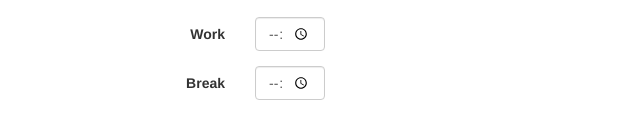
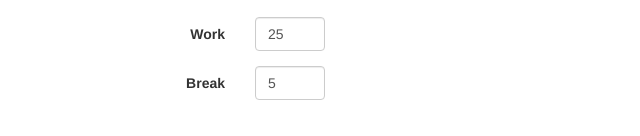
Before and after one commit to cnsheafe/pomodoro-time, a website built with webpack: page public/index.html in a window 1280 px wide. Shown: the part 360-496 px from the top of the page, 0-640 px from the left. Built offline with nearby package versions, Linux system fonts and the light colour scheme.

Commit message:
Added tighter input restrictions

```diff
--- a/public/index.html
+++ b/public/index.html
@@ -81,25 +81,18 @@
           <div class="form-group">
             <label for="countdown-work" class="control-label col-xs-2">Work</label>
             <div class="col-xs-1">
-              <input id="countdown-work" type="time" class="form-control">
+              <input id="countdown-work" type="number" class="form-control" required="" max="60" value="25" autocomplete="off">
             </div>
           </div>
           <div class="form-group">
             <label for="countdown-break" class="control-label col-xs-2">Break</label>
             <div class="col-xs-1">
-              <input id="countdown-break" type="time" class="form-control">
+              <input id="countdown-break" type="number" class="form-control" required="" max="60" step="1" value="5" autocomplete="off">
             </div>
           </div>
         </form>
       </div>
     </section>
-    <!-- <section class="row">
-      <div class="col-xs-12" id="objective">
-        <label for="objective-statement">Objective Statement</label>
-        <textarea id="objective-statement" rows="4" cols="80" form="stopwatch" placeholder="I want to..."></textarea>
-        <button id="stopwatch-btn" type="submit" form="stopwatch-work">Start</button>
-      </div>
-    </section> -->
   </main>
 </body>
 </html>
```
